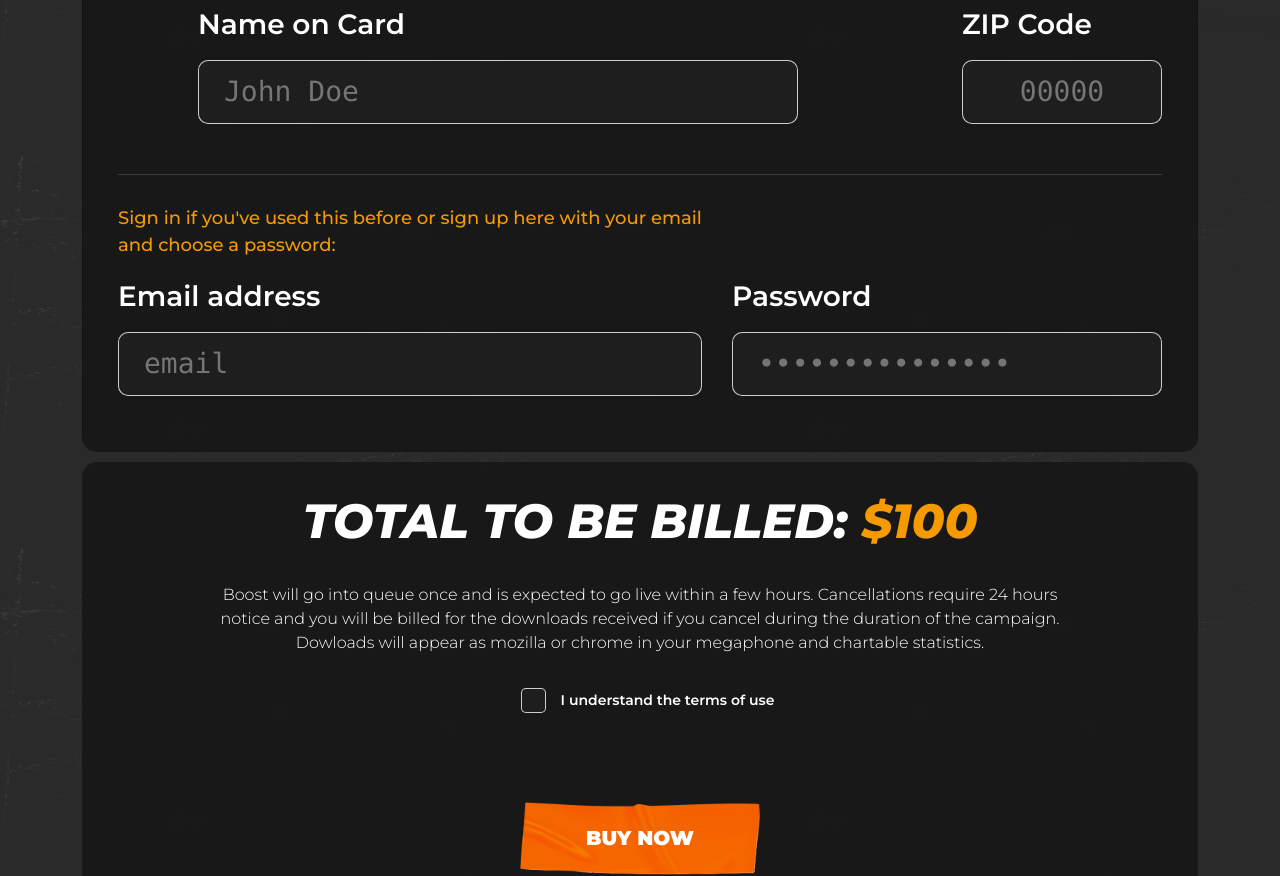
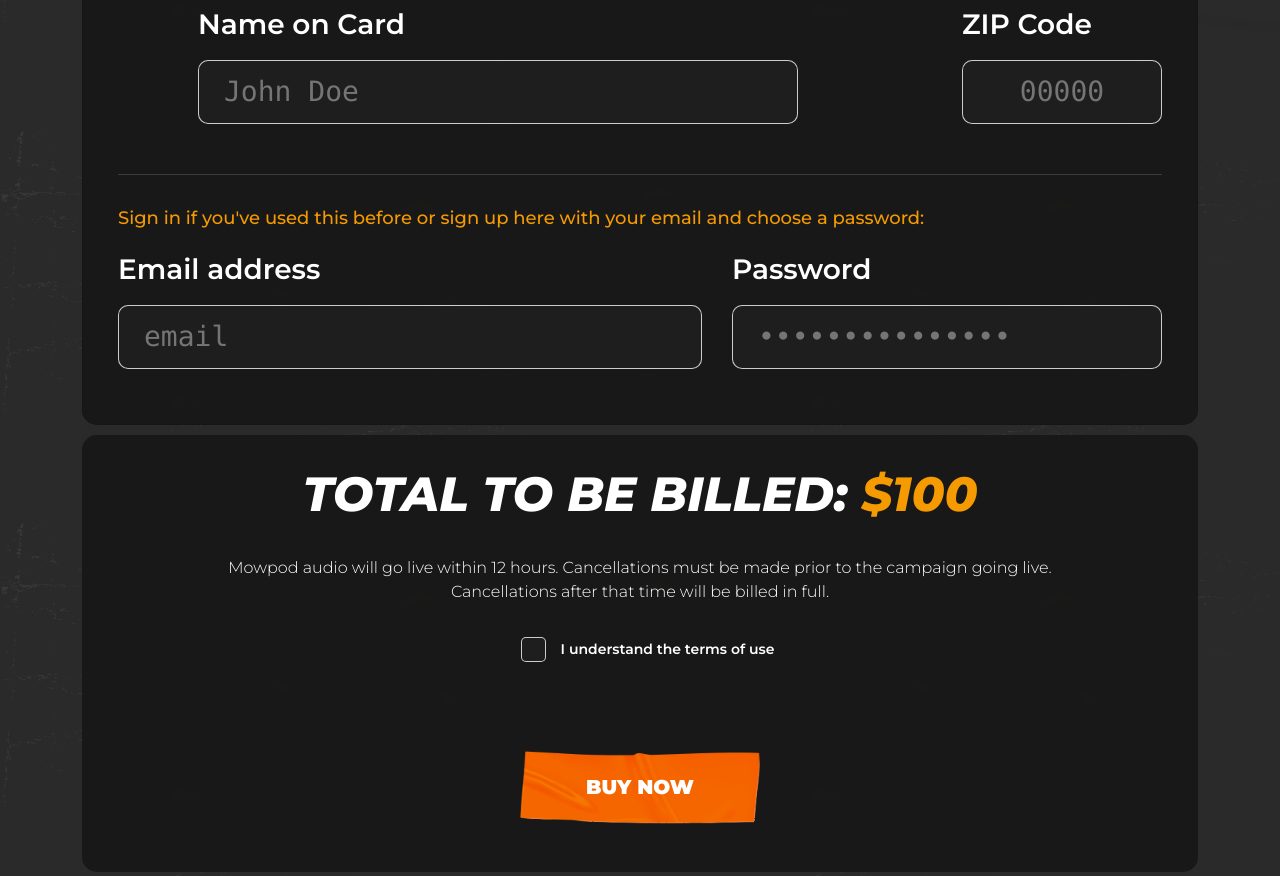
Before and after one commit to snjamsen/omni-studio, a website: page index.html in a window 1280 px wide. Shown: the part 1839-2715 px from the top of the page. Drawn offline with Linux system fonts and the light colour scheme.

Commit message:
change cancelation text

```diff
--- a/assets/styles/main.css
+++ b/assets/styles/main.css
@@ -1301,15 +1301,18 @@ span.drop-zone__file-name::after {
     max-width: 200px;
 }
 
+.card__login {
+    border-top: 1px solid rgba(250, 250, 250, 0.15);
+    padding-top: 30px;
+    margin-top: 30px;
+}
+
 .card-input--login {
-    border-top: 1px solid rgba(250, 250, 250, 0.15);
     display: flex;
     justify-content: space-between;
     flex-wrap: nowrap;
     gap: 30px;
     width: 100%;
-    padding-top: 30px;
-    margin-top: 30px;
 }
 
 
@@ -1341,8 +1344,14 @@ span.drop-zone__file-name::after {
 }
 
 .card-input--mail-description {
-    font-size: 16px;
+    font-size: 14px;
     font-weight: 500;
+}
+
+@media screen and (min-width: 390px) {
+    .card-input--mail-description {
+        font-size: 16px;
+    }
 }
 
 @media screen and (min-width: 720px) {
--- a/index.html
+++ b/index.html
@@ -198,9 +198,9 @@
                     </div>
                 </div>
                 <div class="card__login">
+                    <p class="card-input--mail-description orange-text">Sign in if you've used this before or sign up here with your email and choose a password:</p>
                     <div class="card-input--login">
                         <div class="card-input--mail">
-                            <p class="card-input--mail-description orange-text">Sign in if you've used this before or sign up here with your email and choose a password:</p>
                             <label for="user_login">Email address</label>
                             <input type="email" name="login" id="user_login" placeholder="email" maxlength="25" required>
                         </div>
@@ -213,7 +213,7 @@
             </div>
             <div class="submit-boost">
                 <h1>Total to be billed: <span class="boost-sum orange-text"><br>$100</span></h1>
-                <span class="submit-boost--description">Boost will go into queue once and is expected to go live within a few hours. Cancellations require 24 hours notice and you will be billed for the downloads received if you cancel during the duration of the campaign. Dowloads will appear as mozilla or chrome in your megaphone and chartable statistics.</span>
+                <span class="submit-boost--description">Mowpod audio will go live within 12 hours. Cancellations must be made prior to the campaign going live. Cancellations after that time will be billed in full.</span>
                 <div class="agree-terms">
                     <div class="checkbox--container">
                         <span>I understand the terms of use</span>
```
